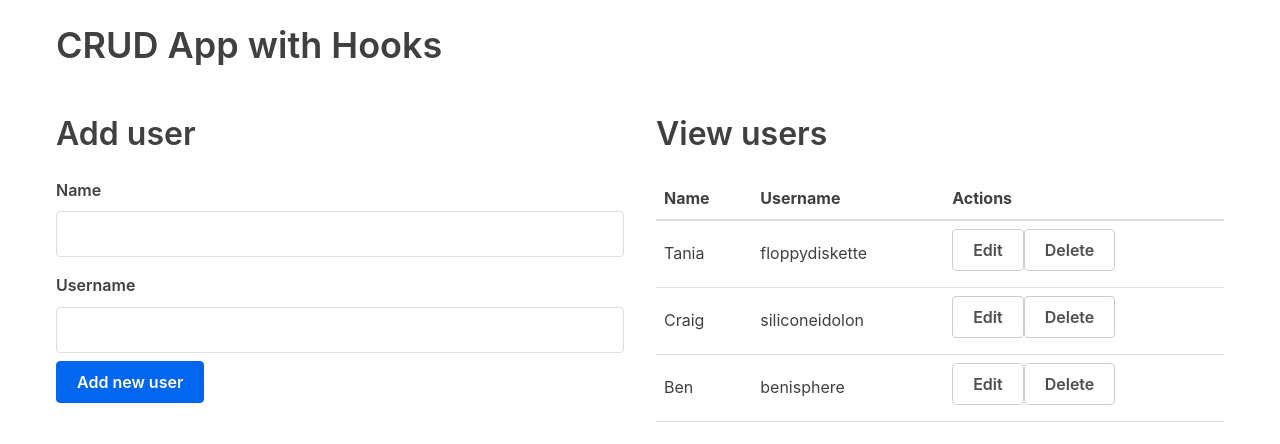
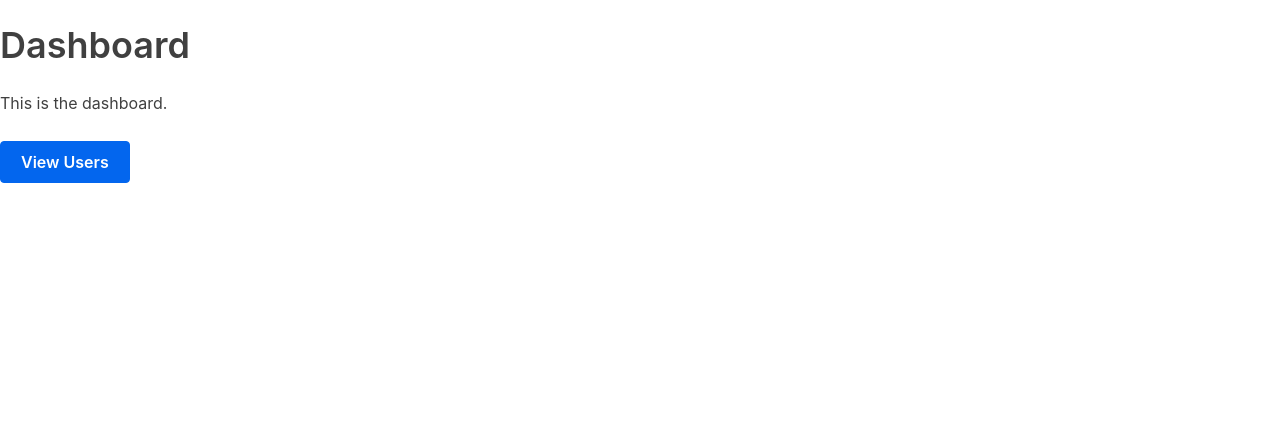
Before and after one commit to timhc22/react-playground, a React (Create React App) app: page / in a window 1280 px wide. Shown: the top 444 px of the page. Built offline with nearby package versions, Linux system fonts and the light colour scheme.

Commit message:
Separate into dashboard and users page

```diff
--- a/src/App.tsx
+++ b/src/App.tsx
@@ -1,74 +1,17 @@
-import React, { useState } from 'react';
+import React from 'react';
 import { BrowserRouter as Router, Switch, Route, Redirect } from 'react-router-dom';
 import DashboardPage from './pages/DashboardPage';
 import UsersPage from './pages/UsersPage';
-import UserTable from "./tables/UserTable";
-import AddUserForm from './forms/AddUserForm';
-import EditUserForm from './forms/EditUserForm';
-import { User } from "./interfaces/User";
-
-const usersData: User[] = [
-  { id: 1, name: 'Tania', username: 'floppydiskette' },
-  { id: 2, name: 'Craig', username: 'siliconeidolon' },
-  { id: 3, name: 'Ben', username: 'benisphere' },
-];
-
-const initialFormState: User = { id: null, name: '', username: '' };
 
 const App = (): JSX.Element => {
-  const [users, setUsers] = useState<User[]>(usersData);
-  const [editing, setEditing] = useState<boolean>(false);
-  const [currentUser, setCurrentUser] = useState<User>(initialFormState);
-
-  const addUser = (user: User): void => {
-    user.id = users.length + 1;
-    setUsers([...users, user]);
-  };
-
-  const deleteUser = (id: number): void => {
-    setEditing(false);
-    setUsers(users.filter(user => user.id !== id));
-  };
-
-  const editRow = (user: User): void => {
-    setEditing(true);
-    setCurrentUser({ id: user.id, name: user.name, username: user.username });
-  };
-
-  const updateUser = (id: number, updatedUser: User): void => {
-    setEditing(false);
-    setUsers(users.map(user => (user.id === id ? updatedUser : user)));
-  };
-
   return (
-      <div className="container">
-        <h1>CRUD App with Hooks</h1>
-        <div className="flex-row">
-
-          <div className="flex-large">
-            {editing ? (
-                <div>
-                  <h2>Edit user</h2>
-                  <EditUserForm
-                      editing={editing}
-                      setEditing={setEditing}
-                      currentUser={currentUser}
-                      updateUser={updateUser} />
-                </div>
-            ) : (
-                <div>
-                  <h2>Add user</h2>
-                  <AddUserForm addUser={addUser} />
-                </div>
-            )}
-          </div>
-
-          <div className="flex-large">
-            <h2>View users</h2>
-            <UserTable users={users} deleteUser={deleteUser} editRow={editRow}/>
-          </div>
-        </div>
-      </div>
+    <Router>
+      <Switch>
+        <Route exact path="/" component={DashboardPage} />
+        <Route exact path="/users" component={UsersPage} />
+        <Redirect to="/" />
+      </Switch>
+    </Router>
   );
 };
 
--- a/src/pages/DashboardPage.tsx
+++ b/src/pages/DashboardPage.tsx
@@ -1,13 +1,13 @@
 import React from 'react';
 import { Link } from 'react-router-dom';
 
-const DashboardPage = () => (
+const DashboardPage = (): JSX.Element => (
     <section>
         <h1>Dashboard</h1>
         <p>This is the dashboard.</p>
 
-        <Link to="/posts" className="button">
-            View Posts
+        <Link to="/users" className="button">
+            View Users
         </Link>
     </section>
 );
--- a/src/pages/UsersPage.tsx
+++ b/src/pages/UsersPage.tsx
@@ -1,10 +1,71 @@
-import React from 'react';
+import React, { useState } from 'react';
+import UserTable from "../tables/UserTable";
+import AddUserForm from '../forms/AddUserForm';
+import EditUserForm from '../forms/EditUserForm';
+import { User } from "../interfaces/User";
 
-const UsersPage = () => {
+const usersData: User[] = [
+    { id: 1, name: 'Tania', username: 'floppydiskette' },
+    { id: 2, name: 'Craig', username: 'siliconeidolon' },
+    { id: 3, name: 'Ben', username: 'benisphere' },
+];
+
+const initialFormState: User = { id: null, name: '', username: '' };
+
+const UsersPage = (): JSX.Element => {
+    const [users, setUsers] = useState<User[]>(usersData);
+    const [editing, setEditing] = useState<boolean>(false);
+    const [currentUser, setCurrentUser] = useState<User>(initialFormState);
+
+    const addUser = (user: User): void => {
+        user.id = users.length + 1;
+        setUsers([...users, user]);
+    };
+
+    const deleteUser = (id: number): void => {
+        setEditing(false);
+        setUsers(users.filter(user => user.id !== id));
+    };
+
+    const editRow = (user: User): void => {
+        setEditing(true);
+        setCurrentUser({ id: user.id, name: user.name, username: user.username });
+    };
+
+    const updateUser = (id: number, updatedUser: User): void => {
+        setEditing(false);
+        setUsers(users.map(user => (user.id === id ? updatedUser : user)));
+    };
+
     return (
-        <section>
-            <h1>Users</h1>
-        </section>
+        <div className="container">
+            <h1>CRUD App with Hooks</h1>
+            <div className="flex-row">
+
+                <div className="flex-large">
+                    {editing ? (
+                        <div>
+                            <h2>Edit user</h2>
+                            <EditUserForm
+                                editing={editing}
+                                setEditing={setEditing}
+                                currentUser={currentUser}
+                                updateUser={updateUser} />
+                        </div>
+                    ) : (
+                        <div>
+                            <h2>Add user</h2>
+                            <AddUserForm addUser={addUser} />
+                        </div>
+                    )}
+                </div>
+
+                <div className="flex-large">
+                    <h2>View users</h2>
+                    <UserTable users={users} deleteUser={deleteUser} editRow={editRow}/>
+                </div>
+            </div>
+        </div>
     )
 };
 
```
